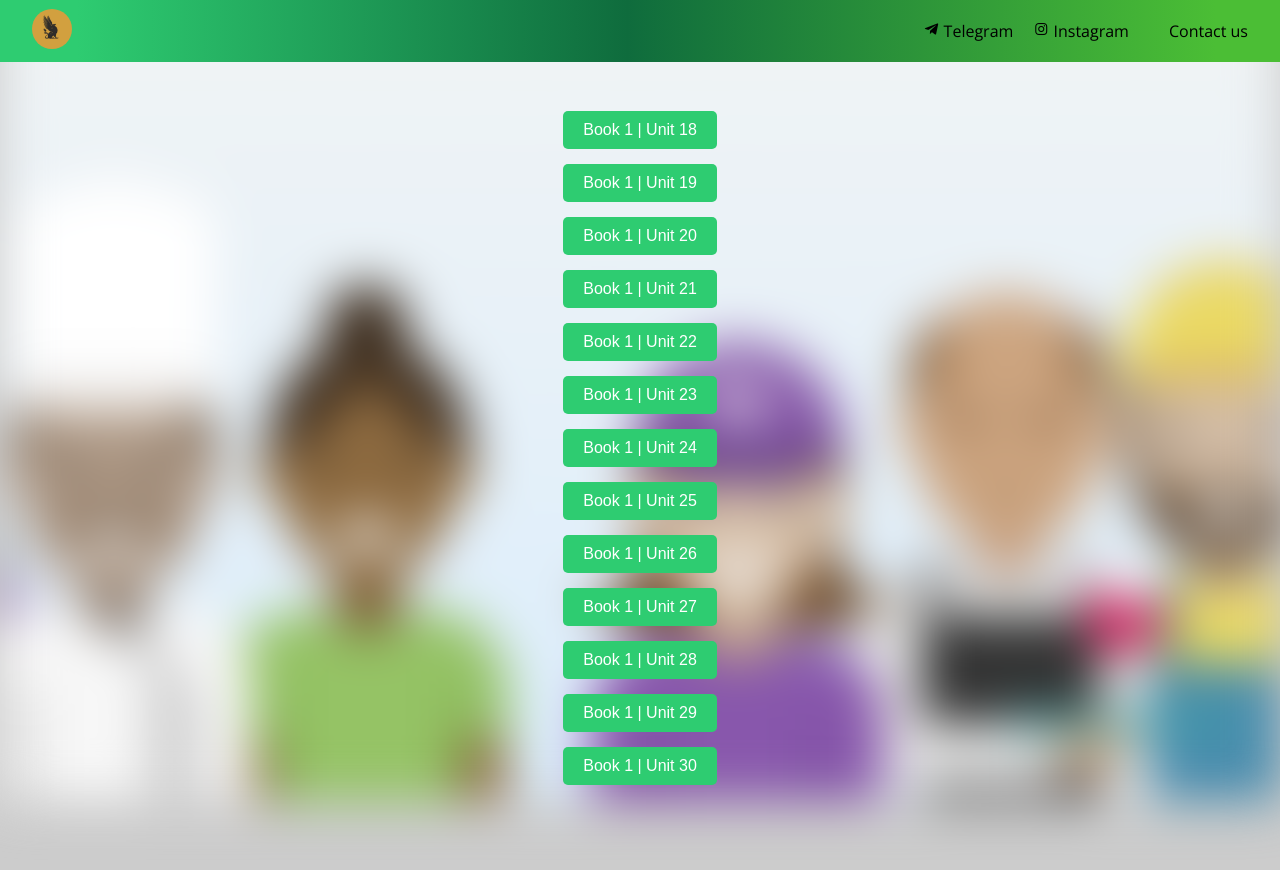
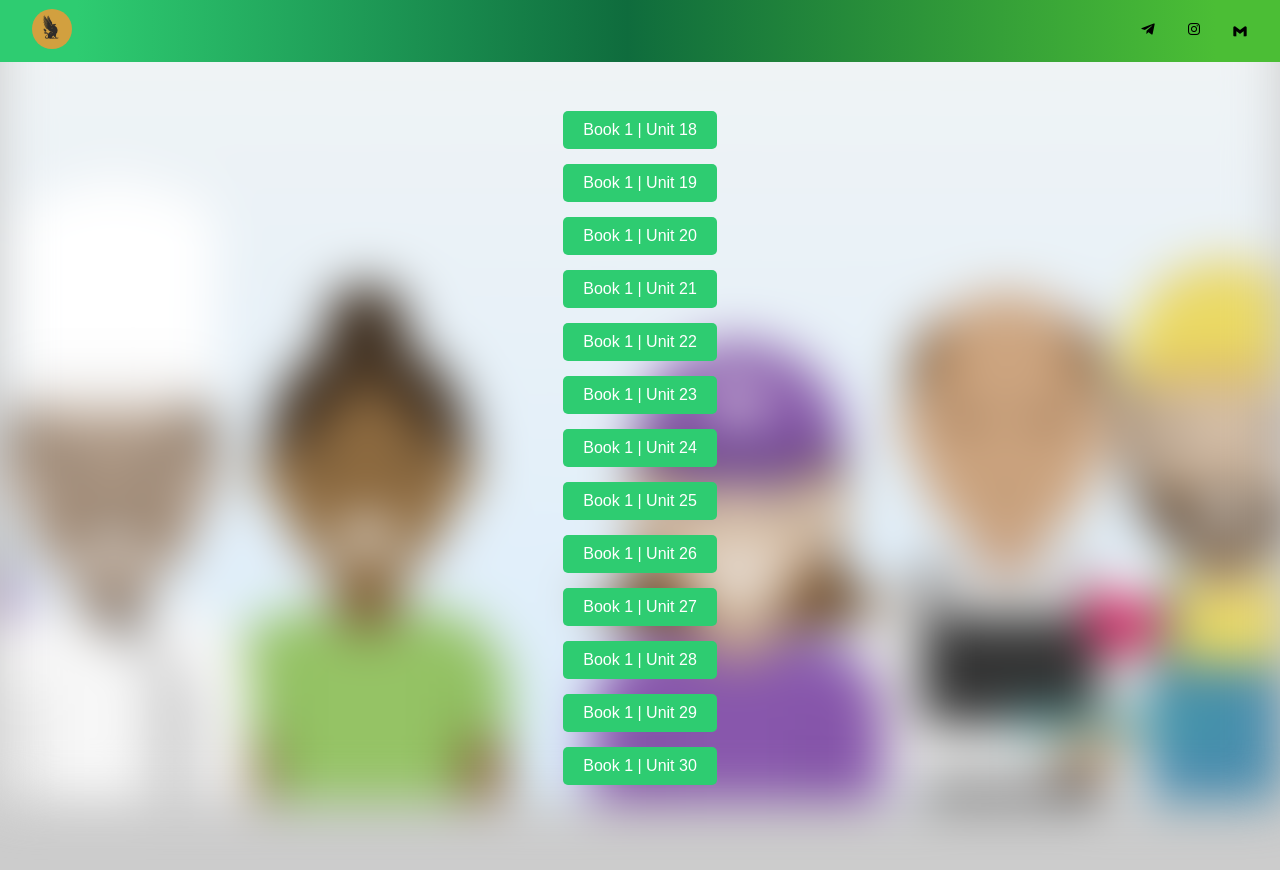
Before and after one commit to JusticeCdr/esential, a plain HTML site: page index.html in a window 1280 px wide. Drawn offline with nearby package versions, Linux system fonts and the light colour scheme; a web font is replaced by a local one.

Commit message:
hatolarni tuzatdim va git hubga joylayapman

```diff
--- a/index.html
+++ b/index.html
@@ -23,18 +23,18 @@
       <div class="container">
         <div class="logo"><img src="img/logo.jpg" alt="" /></div>
         <ul class="menu">
-          <li class="text__list">
+          <li class="text__list logo">
             <a href="https://t.me/the_xxm"
-              ><i class="bx bxl-telegram"></i>&nbsp;Telegram</a
+              ><i class="bx bxl-telegram"></i></a
             >
           </li>
-          <li class="text__list">
+          <li class="text__list logo">
             <a href="https://www.instagram.com/the_xxm_/#"
-              ><i class="bx bxl-instagram"></i>&nbsp;Instagram</a
+              ><i class="bx bxl-instagram"></i></a
             >
           </li>
-          <li class="text__list mesage">
-            <i style="font-size: 20px;" class='bx bx-x burg'></i>Contact&nbsp;us
+          <li class="text__list logo mesage">
+            <i class='bx bxl-gmail'></i>
           </li>
         </ul>
       </div>
--- a/style.css
+++ b/style.css
@@ -73,9 +73,11 @@ h2 {
 .menu {
   display: flex;
   align-items: center;
-  gap: 20px;
+  gap: 30px;
   list-style-type: none;
+
 }
+
 
 a {
   text-decoration: none;
```
